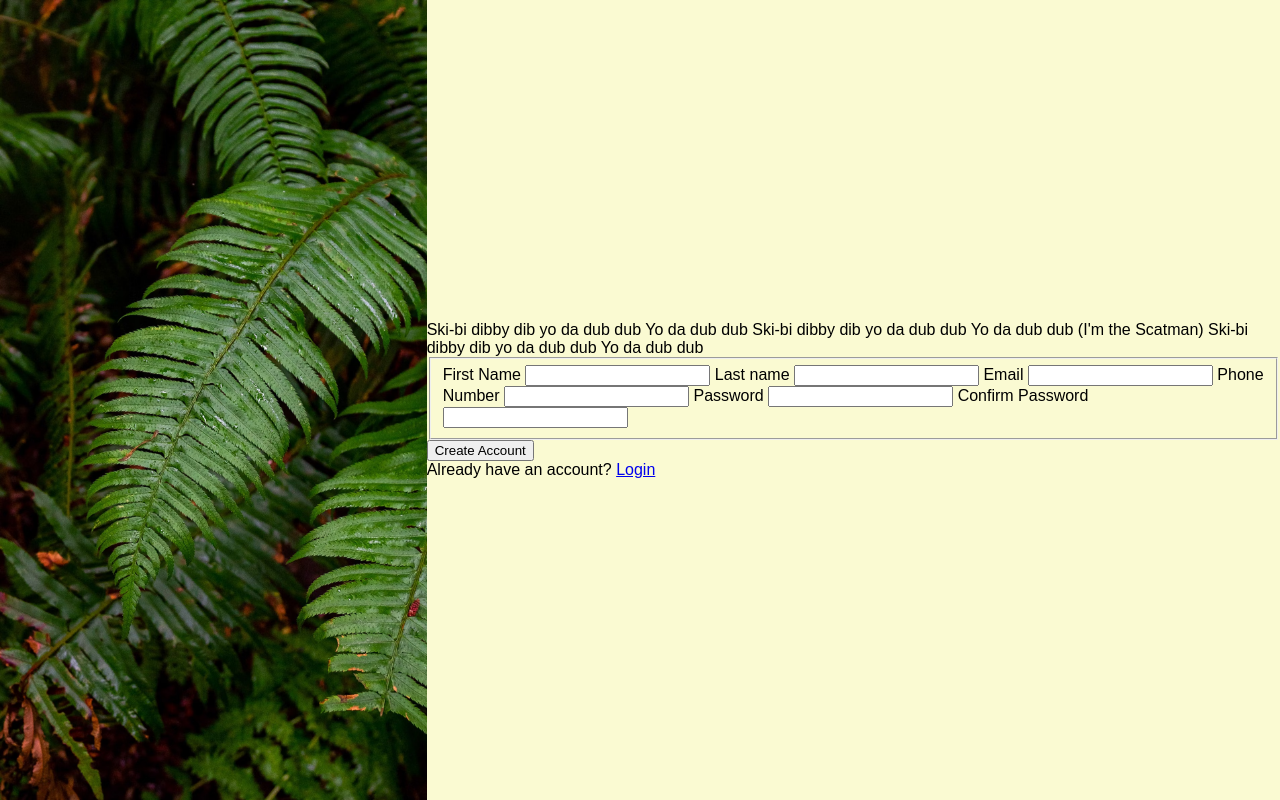
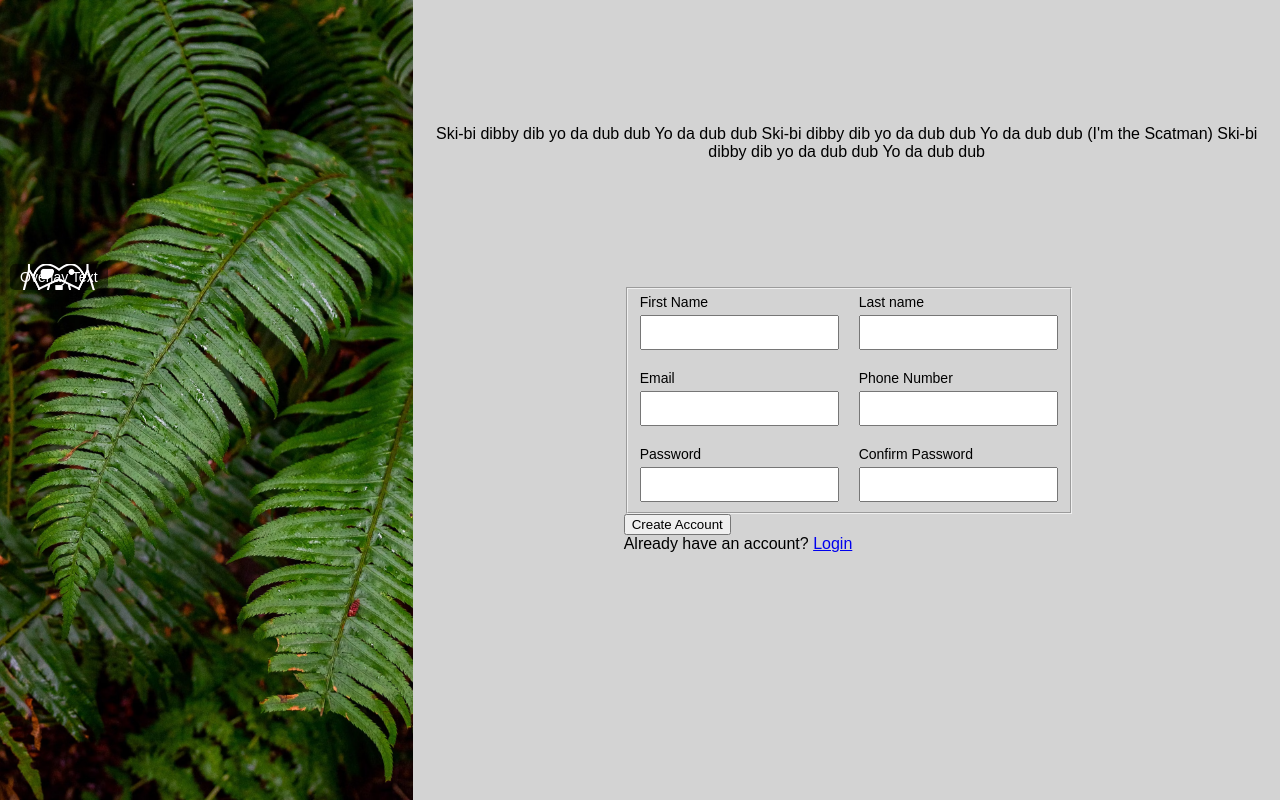
Before and after one commit to Corythchambers/odin-practice, a plain HTML site: page form-project/index.html in a window 1280 px wide. Drawn offline with Linux system fonts and the light colour scheme.

Commit message:
More styling

```diff
--- a/form-project/index.html
+++ b/form-project/index.html
@@ -10,10 +10,13 @@
     <div class="container">
         <div id="left-side">
             <img src="plant.avif" alt="Plant image">
-            overlay text
+            <div class="overlay-text">
+                <img src="odin-lined.png" alt="Overlay Image" class="overlay-image">
+                <span class="overlay-text-content">Overlay Text</span>
+            </div>
         </div>
         <div id="right-side">
-            <div>Ski-bi dibby dib yo da dub dub
+            <div id="prompt">Ski-bi dibby dib yo da dub dub
                 Yo da dub dub
                 Ski-bi dibby dib yo da dub dub
                 Yo da dub dub
@@ -21,26 +24,33 @@
                 Ski-bi dibby dib yo da dub dub
                 Yo da dub dub
             </div>
-            <div>
+            <div id="form-container">
                 <form>
                     <fieldset>
+                        <div class="form-group">
                             <label for="first_name">First Name</label>
                             <input type="text" id="first_name" name="first_name">
-
+                        </div>
+                        <div class="form-group">
                             <label for="last_name">Last name</label>
                             <input type="text" id="last_name" name="last_name">
-
+                        </div>
+                        <div class="form-group">
                             <label for="email">Email</label>
                             <input type="email" id="email" name="email">
-
+                        </div>
+                        <div class="form-group">
                             <label for="phone_number">Phone Number</label>
                             <input type="text" name="phone_number" id="phone_number">
-
+                        </div>
+                        <div class="form-group">
                             <label for="password">Password</label>
                             <input type="password" name="password" id="password">
-
+                        </div>
+                        <div class="form-group">
                             <label for="confirm_password">Confirm Password</label>
                             <input type="password" name="confirm_password" id="confirm_password">
+                        </div>
                     </fieldset>
                     <div>
                         <button>Create Account</button>
@@ -48,7 +58,6 @@
                     </div>
                 </form>
             </div>
-
         </div>
     </div>
 </body>
--- a/form-project/styles.css
+++ b/form-project/styles.css
@@ -1,30 +1,16 @@
 body, html {
     height: 100%;
     margin: 0;
-    font-family: Arial, Helvetica, sans-serif;
+    font-family: Arial, sans-serif;
 }
 
 .container {
     display: flex;
-    height: 100vh;
+    height: 100vh; /* Full viewport height */
 }
 
 #left-side {
-    flex: 1;
-    background-color: aliceblue;
-    display: flex;
-    align-items: center;
-    justify-content: center;
-    flex-direction: column;
-}
-
-#right-side {
-    flex: 2;
-    background-color: lightgoldenrodyellow;
-    display: flex;
-    align-items: center;
-    justify-content: center;
-    flex-direction: column;
+    flex: 1; /* Takes up 1/3 of the container */
     position: relative;
     overflow: hidden;
 }
@@ -33,7 +19,79 @@ body, html {
     position: absolute;
     top: 0;
     left: 0;
-    max-width: 100%;
-    max-height: 100%;
+    width: 100%;
+    height: 100%;
     object-fit: cover;
 }
+
+.overlay-text {
+    position: absolute;
+    top: 33%; /* Position the overlay about 1/3 down the image */
+    left: 10px;
+    display: flex;
+    align-items: center;
+    background: rgba(0, 0, 0, 0.5); /* Semi-transparent background */
+    padding: 5px 10px;
+    border-radius: 5px;
+}
+
+.overlay-image {
+    height: 20px; /* Adjust as needed */
+    margin-right: 10px;
+}
+
+.overlay-text-content {
+    color: white;
+    font-size: 14px;
+}
+
+#right-side {
+    flex: 2; /* Takes up 2/3 of the container */
+    background-color: lightgray; /* Example background color */
+    display: flex;
+    flex-direction: column;
+    justify-content: center;
+    align-items: center;
+    padding: 20px; /* Adjust as needed */
+}
+
+#prompt {
+    text-align: center; /* Center text inside the prompt */
+    margin-bottom: 20px; /* Space between prompt and form */
+    flex: 1;
+    display: flex;
+    align-items: center;
+    justify-content: center;
+}
+
+#form-container {
+    flex: 2;
+    display: flex;
+    flex-direction: column;
+    justify-content: flex-start; /* Align the form at the top */
+    align-items: center;
+    width: 100%; /* Ensure the form takes the full width of the container */
+}
+
+fieldset {
+    display: grid;
+    grid-template-columns: 1fr 1fr;
+    gap: 20px;
+    width: 100%; /* Ensure the fieldset takes the full width of the form container */
+    box-sizing: border-box;
+}
+
+.form-group {
+    display: flex;
+    flex-direction: column;
+}
+
+label {
+    font-size: 14px;
+    margin-bottom: 5px;
+}
+
+input {
+    padding: 8px;
+    box-sizing: border-box;
+}
```
Also changed, not shown: form-project/odin-lined.png (added). Lines whose indentation alone changed are shown as unchanged.
